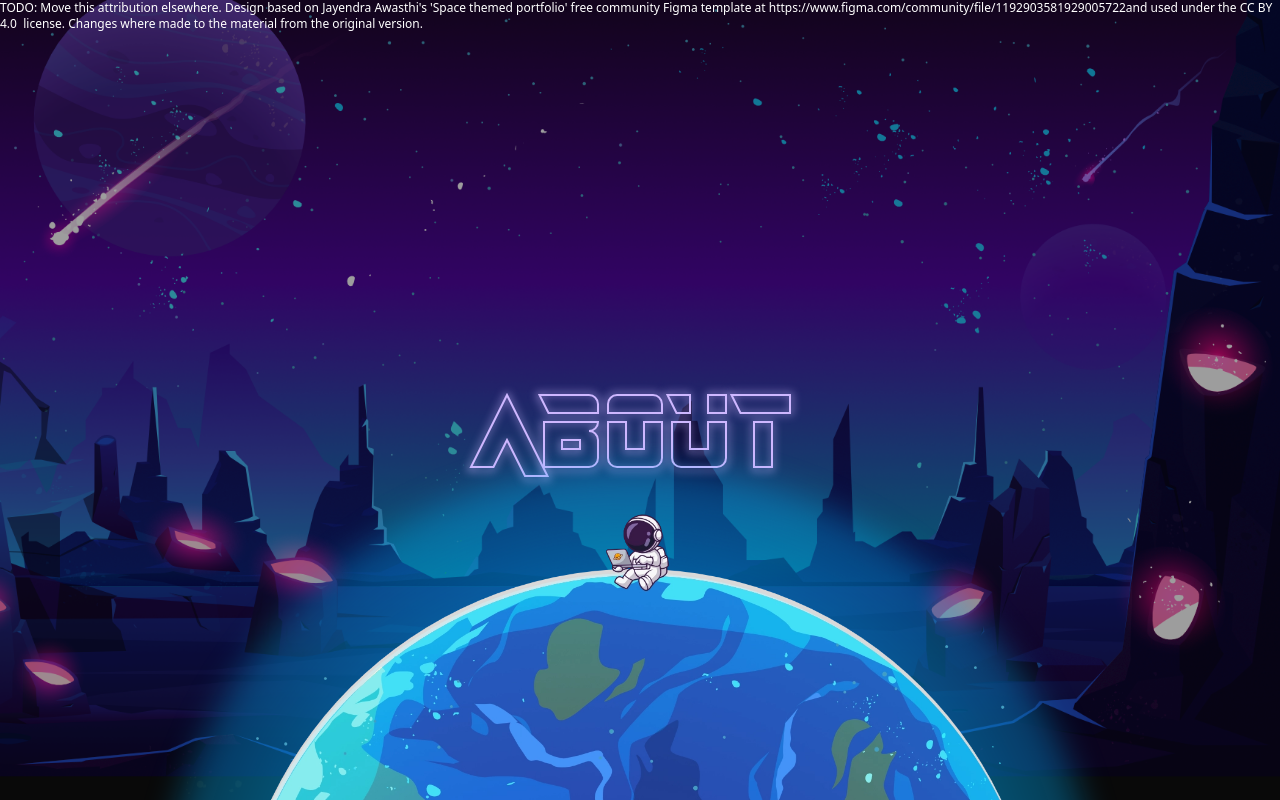
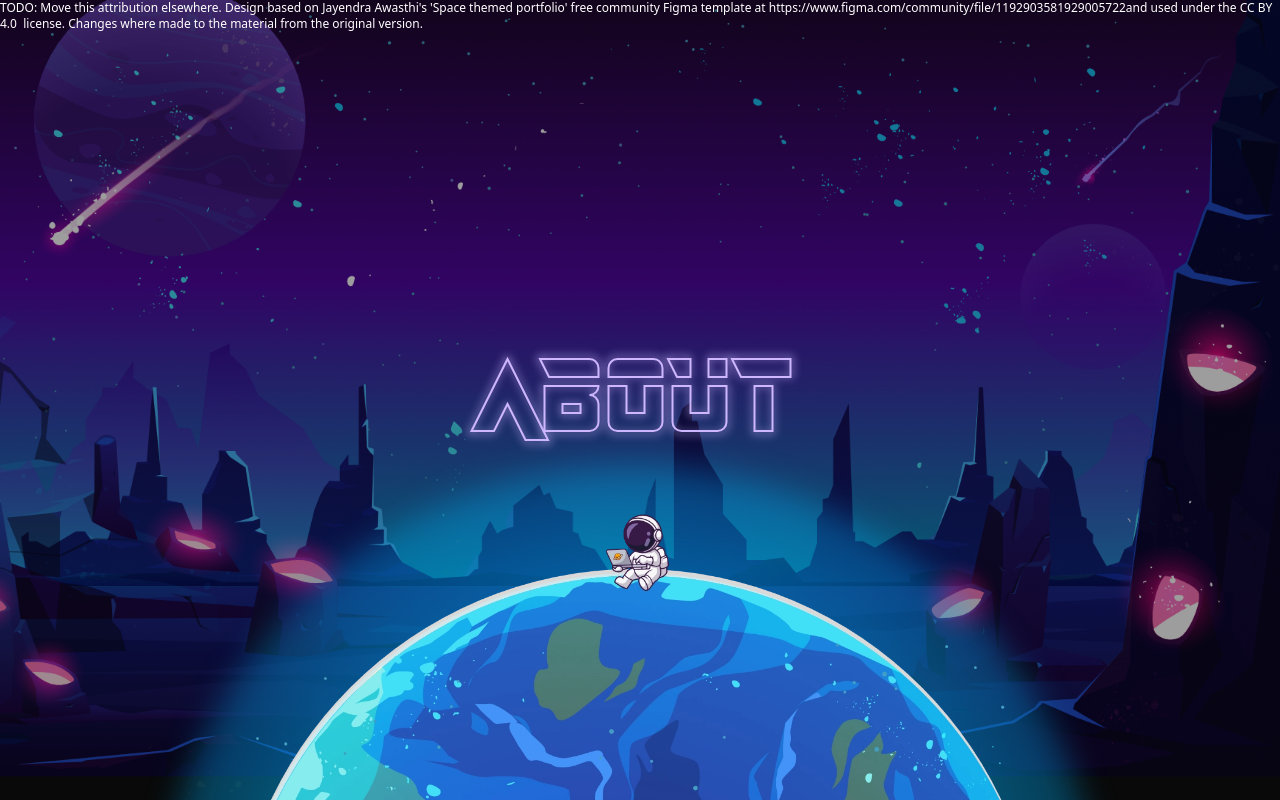
Before and after one commit to O-K-G/consolelog.me, a Next.js app: page / in a window 1280 px wide. Shown: the top 800 px of the page. Built offline with nearby package versions, Linux system fonts and the light colour scheme.

Commit message:
feat: glow - stage 3

```diff
--- a/src/app/globals.css
+++ b/src/app/globals.css
@@ -39,6 +39,10 @@ body {
 
 @layer components {
   .title-character {
-    @apply absolute top-0 bottom-0 left-0 right-0 m-auto title-text-stroke font-just-in-the-firestorm text-transparent text-7xl;
+    @apply absolute top-0 bottom-0 left-0 right-0 m-auto size-full title-text-stroke font-just-in-the-firestorm text-transparent text-7xl;
+  }
+
+  .center-elements {
+    @apply flex items-center justify-center;
   }
 }
--- a/src/components/Title.tsx
+++ b/src/components/Title.tsx
@@ -7,15 +7,16 @@ interface CharacterProps {
 
 function Character({ character, widthClassName }: CharacterProps) {
   return (
-    <div className={`relative ${widthClassName}`}>
-      <div
-        aria-hidden
-        className='select-none pointer-events-none title-character blur-sm scale-[1.05]'
-      >
-        {character}
+    <div className={`relative min-h-28 ${widthClassName}`}>
+      <div className='select-none pointer-events-none title-character blur-sm scale-[1.05]'>
+        <div aria-hidden className='center-elements size-full'>
+          {character}
+        </div>
       </div>
-      <div aria-hidden className='title-character'>
-        {character}
+      <div className='title-character'>
+        <div aria-hidden className='center-elements size-full'>
+          {character}
+        </div>
       </div>
     </div>
   );
@@ -31,7 +32,7 @@ export default function Title({
   }));
 
   return (
-    <div className='flex items-center justify-center'>
+    <div className='center-elements flex-wrap px-8 overflow-hidden'>
       <Component className='sr-only'>{label}</Component>
       {charactersArr.map(({ id, str }) => {
         const isI = str === 'i' || str === 'I';
```
